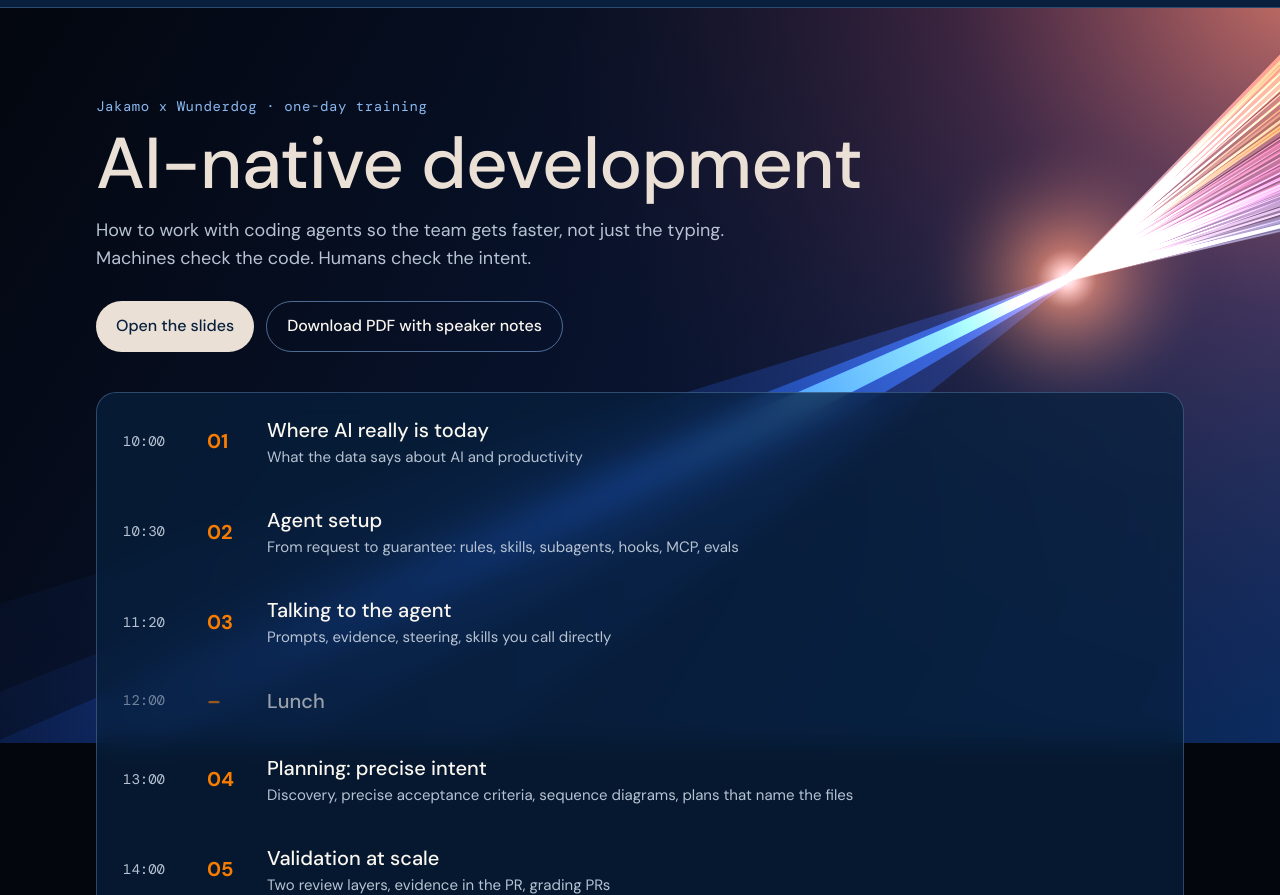
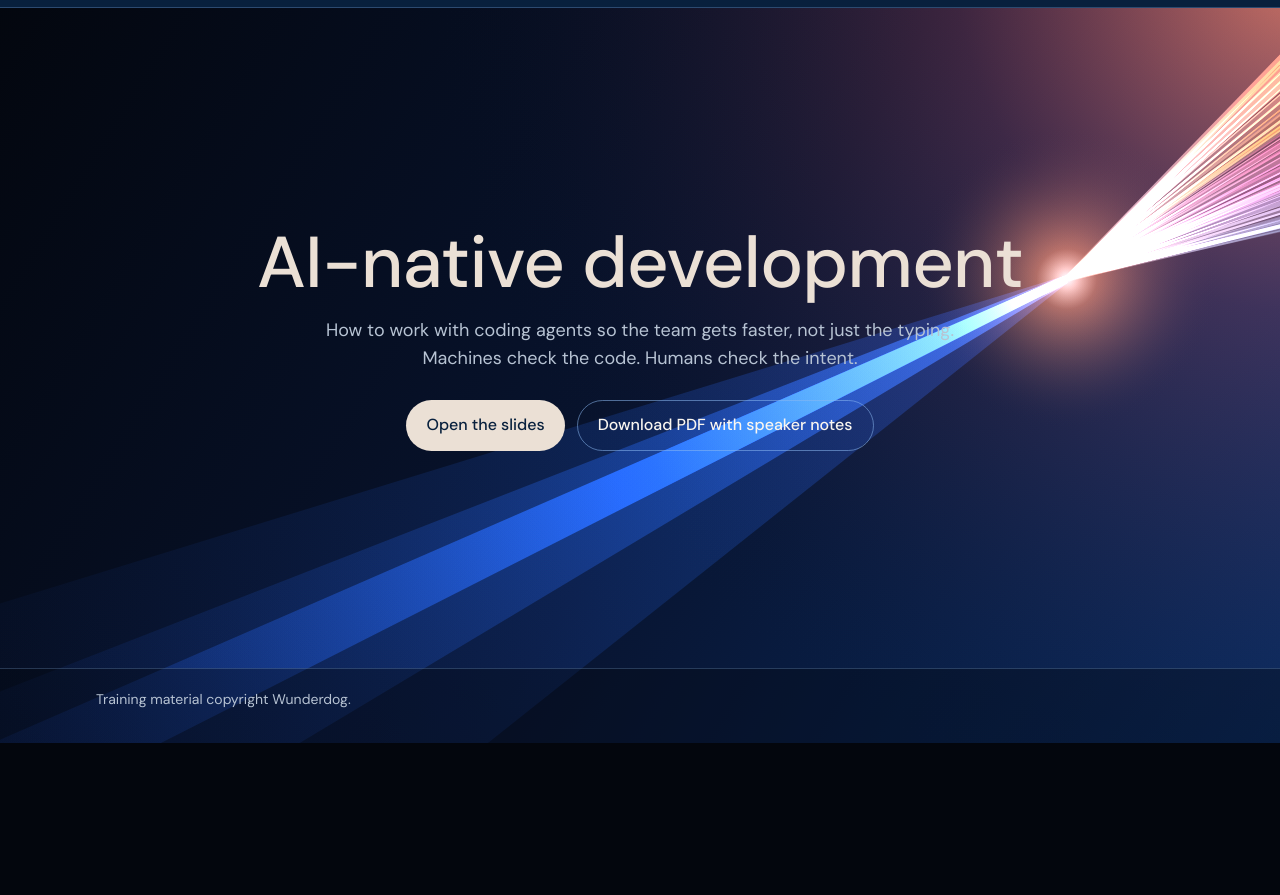
Before and after one commit to wunderdogsw/ai-driven-development-day, a website: page docs/index.html in a window 1280 px wide. Shown: the part 57-952 px from the top of the page. After the commit the page ends 800 px from the top, so only its background shows below. Drawn offline with nearby package versions, Linux system fonts and the light colour scheme.

Commit message:
Start page: remove the schedule and center the title and buttons
Co-Authored-By: Claude Opus 5.5 <noreply@anthropic.com>
Claude-Session: https://claude.ai/code/session_01GbbM68z2Hj2MkspubK6vKF

```diff
--- a/docs/index.html
+++ b/docs/index.html
@@ -15,11 +15,12 @@ body { margin: 0; min-height: 100vh; background: #03060d; color: var(--fg); font
 canvas.wd-streaks { position: fixed; inset: 0; width: 100%; height: 100%; z-index: -1; display: block; }
 .site-nav { --n-bg: rgba(3, 6, 13, .35); --n-line: rgba(139, 184, 240, .25); backdrop-filter: blur(10px); -webkit-backdrop-filter: blur(10px); }
 .wrap { width: 100%; max-width: 1120px; margin: 0 auto; box-sizing: border-box; padding: 0 16px; }
-.hero { padding: 88px 0 40px; color: var(--wd-offwhite); }
+.hero { flex: 1; display: flex; align-items: center; padding: 48px 0; color: var(--wd-offwhite); text-align: center; }
+.hero .wrap { display: flex; flex-direction: column; align-items: center; }
 .hero .kicker { font-family: var(--mono); font-size: 14px; letter-spacing: .04em; color: var(--wd-light-blue); }
-h1 { margin: 8px 0 16px; max-width: 16ch; font-size: clamp(40px, 7vw, 72px); line-height: 1.05; font-weight: 500; letter-spacing: -.01em; color: var(--wd-sand); }
+h1 { margin: 0 0 16px; max-width: 16ch; font-size: clamp(40px, 7vw, 72px); line-height: 1.05; font-weight: 500; letter-spacing: -.01em; color: var(--wd-sand); }
 .hero p { margin: 0; max-width: 56ch; font-size: 18px; color: var(--muted); }
-.actions { display: flex; flex-wrap: wrap; gap: 12px; margin-top: 28px; }
+.actions { display: flex; flex-wrap: wrap; justify-content: center; gap: 12px; margin-top: 28px; }
 .btn { display: inline-flex; align-items: center; gap: 8px; padding: 12px 20px; border-radius: 999px; font-weight: 500; text-decoration: none; color: var(--wd-navy); background: var(--wd-sand); }
 .btn.ghost { color: var(--wd-offwhite); background: transparent; border: 1.5px solid rgba(139, 184, 240, .55); }
 .btn:focus-visible { outline: 2px solid var(--wd-light-blue); outline-offset: 3px; }
@@ -33,7 +34,7 @@ h1 { margin: 8px 0 16px; max-width: 16ch; font-size: clamp(40px, 7vw, 72px); lin
 .day small { display: block; font-size: 15px; color: var(--muted); }
 .day .row { opacity: .6; }
 @media (max-width: 560px) { .day a, .day .row { grid-template-columns: 56px 1fr; } .day .no { display: none; } }
-footer { margin-top: auto; border-top: 1px solid rgba(139, 184, 240, .25); background: rgba(3, 6, 13, .35); }
+footer { border-top: 1px solid rgba(139, 184, 240, .25); background: rgba(3, 6, 13, .35); }
 footer .wrap { padding-top: 20px; padding-bottom: 32px; font-size: 14px; color: var(--muted); }
 </style>
 </head>
@@ -52,7 +53,6 @@ footer .wrap { padding-top: 20px; padding-bottom: 32px; font-size: 14px; color:
 
 <header class="hero">
   <div class="wrap">
-    <div class="kicker">Jakamo x Wunderdog · one-day training</div>
     <h1>AI-native development</h1>
     <p>How to work with coding agents so the team gets faster, not just the typing. Machines check the code. Humans check the intent.</p>
     <div class="actions">
@@ -62,17 +62,6 @@ footer .wrap { padding-top: 20px; padding-bottom: 32px; font-size: 14px; color:
   </div>
 </header>
 
-<main class="wrap">
-  <ol class="day" aria-label="The day">
-    <li><a href="slides/#s3"><span class="tm">10:00</span><span class="no">01</span><span><b>Where AI really is today</b><small>What the data says about AI and productivity</small></span></a></li>
-    <li><a href="slides/#s14"><span class="tm">10:30</span><span class="no">02</span><span><b>Agent setup</b><small>From request to guarantee: rules, skills, subagents, hooks, MCP, evals</small></span></a></li>
-    <li><a href="slides/#s37"><span class="tm">11:20</span><span class="no">03</span><span><b>Talking to the agent</b><small>Prompts, evidence, steering, skills you call directly</small></span></a></li>
-    <li><div class="row"><span class="tm">12:00</span><span class="no">–</span><span><b>Lunch</b></span></div></li>
-    <li><a href="slides/#s44"><span class="tm">13:00</span><span class="no">04</span><span><b>Planning: precise intent</b><small>Discovery, precise acceptance criteria, sequence diagrams, plans that name the files</small></span></a></li>
-    <li><a href="slides/#s63"><span class="tm">14:00</span><span class="no">05</span><span><b>Validation at scale</b><small>Two review layers, evidence in the PR, grading PRs</small></span></a></li>
-    <li><div class="row" style="opacity:1"><span class="tm">15:00</span><span class="no">+</span><span><b>Optional hackathon</b><small>Build one check for your own team</small></span></div></li>
-  </ol>
-</main>
 
 <footer>
   <div class="wrap">Training material copyright Wunderdog.</div>
```
